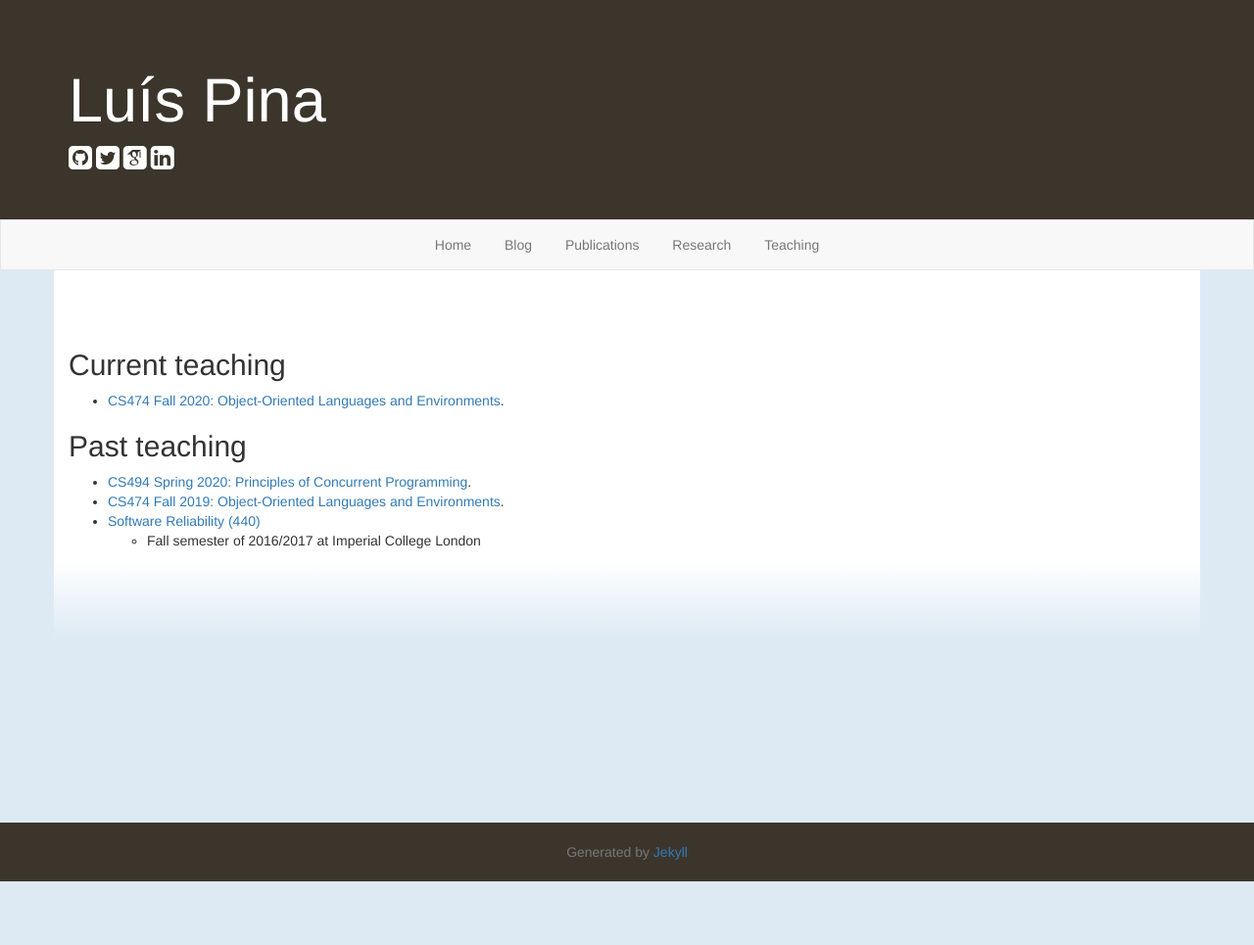
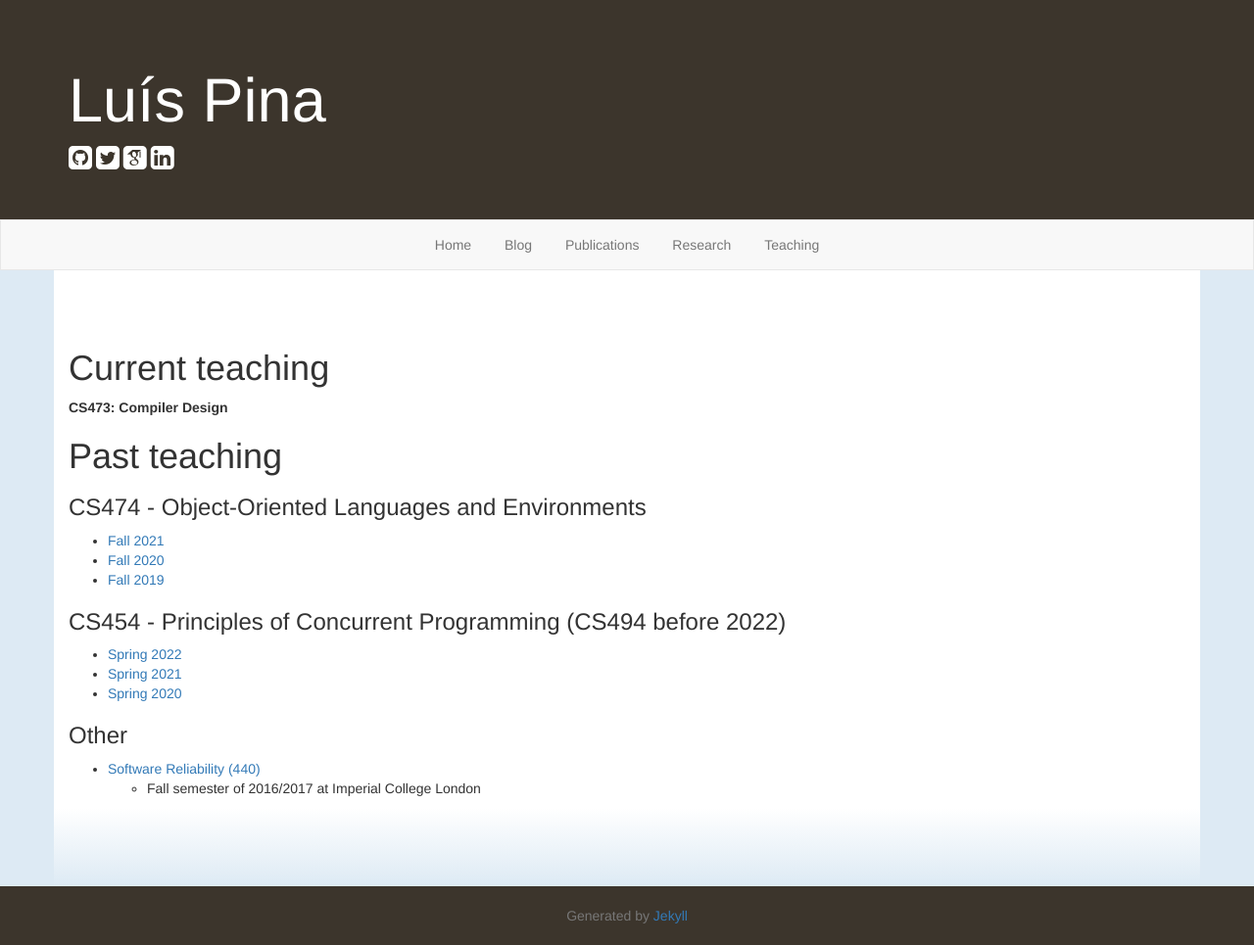
Before and after one commit to luisggpina/personal-website, a Jekyll site: the page built from teaching.md, in a window 1280 px wide. Shown: the whole page at 98% size. Built offline with Jekyll 4.4.1, drawn with Linux system fonts in a browser that asks for light colours; nearby versions of some CDN libraries; some web fonts are replaced; before the commit the page ends 900 px from its top, so only the background shows below that.

Commit message:
Updated teaching

```diff
--- a/teaching.md
+++ b/teaching.md
@@ -10,15 +10,22 @@ title: research
 group: "teaching"
 ---
 
-Current teaching
-----------------
+# Current teaching
 
-* [CS474 Fall 2020:  Object-Oriented Languages and Environments](https://cs474-uic.github.io/cs474-fall2020-site/).
+**CS473:  Compiler Design**
 
-Past teaching
-----------------
+# Past teaching
 
-* [CS494 Spring 2020:  Principles of Concurrent Programming](https://luisggpina.github.io/cs494-s20-site/).
-* [CS474 Fall 2019:  Object-Oriented Languages and Environments](https://luisggpina.github.io/cs474-2019-site/).
+### CS474 - Object-Oriented Languages and Environments
+* [Fall 2021](https://cs474-uic.github.io/cs474-fall2021-site/)
+* [Fall 2020](https://cs474-uic.github.io/cs474-fall2020-site/)
+* [Fall 2019](https://luisggpina.github.io/cs474-2019-site/)
+
+### CS454 - Principles of Concurrent Programming (CS494 before 2022)
+* [Spring 2022](https://cs474-uic.github.io/cs454-spring2022-site/)
+* [Spring 2021](https://cs474-uic.github.io/cs494-spring2021-site/)
+* [Spring 2020](https://luisggpina.github.io/cs494-s20-site/)
+
+### Other
 * [Software Reliability (440)](http://multicore.doc.ic.ac.uk/SoftwareReliability/2016-2017/)
     * Fall semester of 2016/2017 at Imperial College London
```
